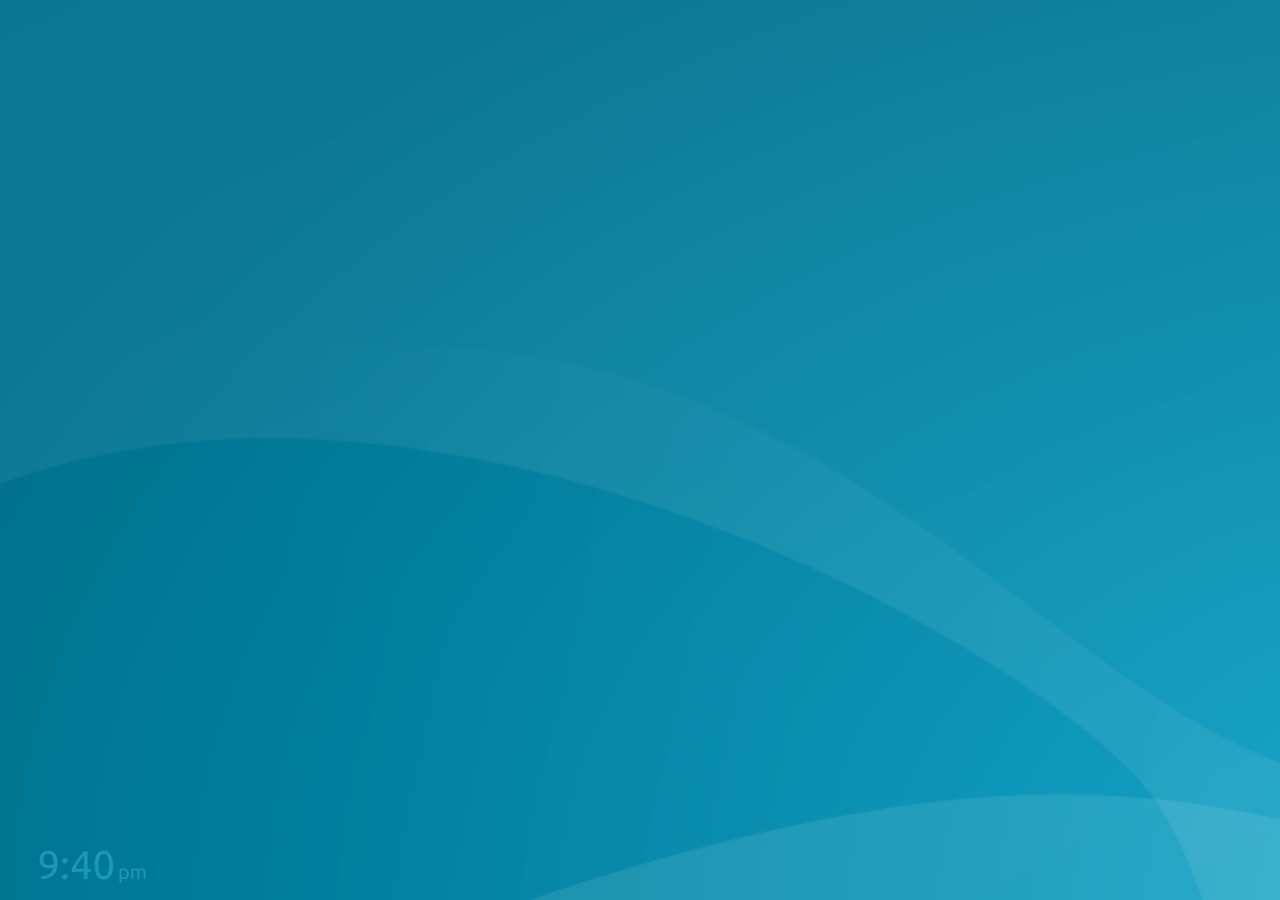
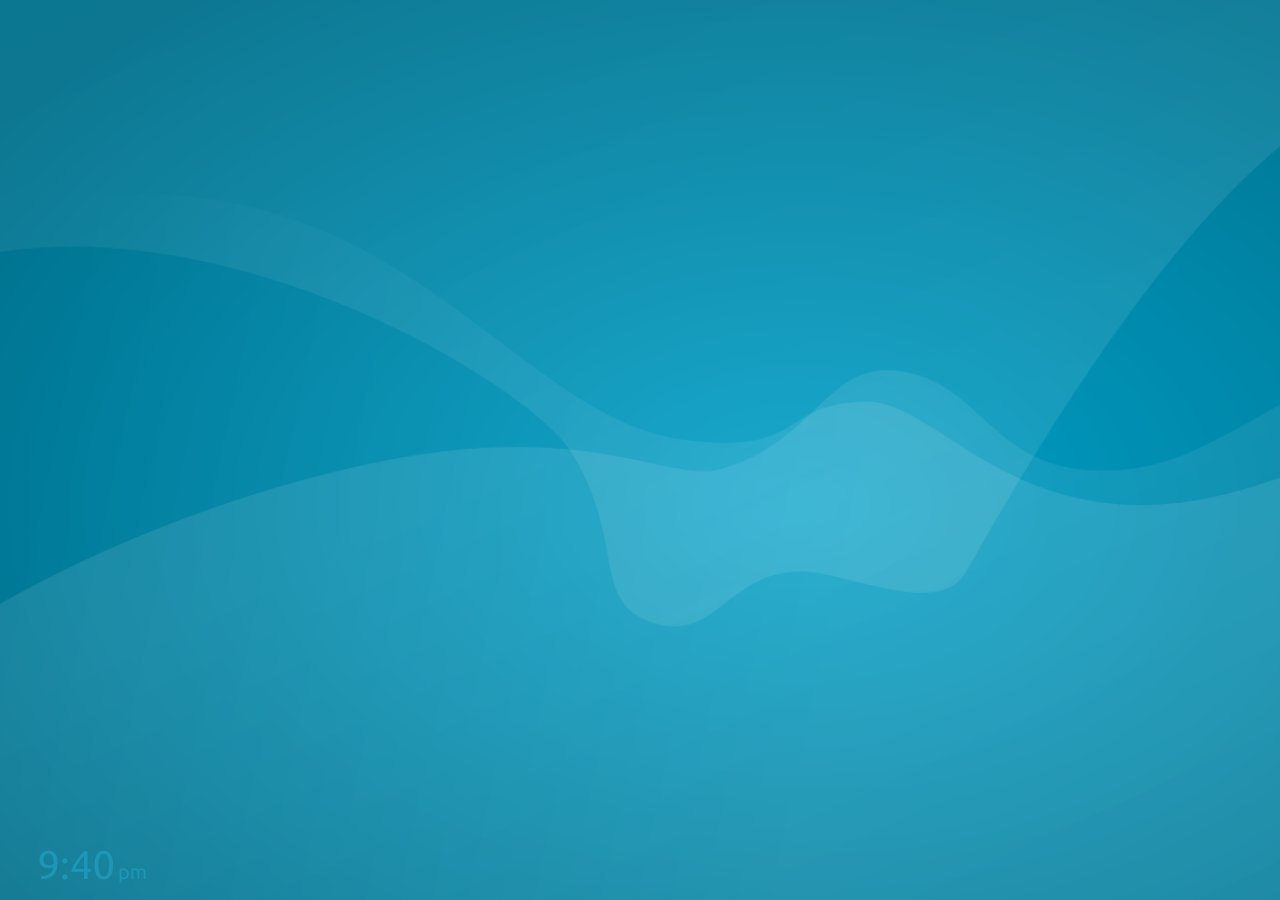
Before and after one commit to RarelyCharlie/rarelycharlie.github.io, a Jekyll site: the page built from clock.md, in a window 1280 px wide. Built offline with Jekyll 4.4.1, drawn with Linux system fonts in a browser that asks for light colours.

Commit message:
html background

```diff
--- a/_layouts/clock.html
+++ b/_layouts/clock.html
@@ -7,7 +7,9 @@
 <script src="/assets/moment.min.js"></script>
 <script src="/assets/moment-timezone-with-data-2012-2022.min.js"></script>
 <style>
-body {background: url(/assets/xubuntu-xenial.png) top left / 2560px 1600px; font-family: Ubuntu, sans-serif;}
+html {background: url(/assets/xubuntu-xenial.png) no-repeat center center fixed; -webkit-background-size: cover; -moz-background-size: cover; -o-background-size: cover; background-size: cover;}
+/* background: url(/assets/xubuntu-xenial.png) top left / 2560px 1600px;*/
+body {font-family: Ubuntu, sans-serif;}
 #clock {display: none; font-size: 40px;color: #1b98b8; position: fixed; bottom: 12px; left: 12px;}
 #clock div {display: inline-block;}
 #hour {width: 48px; text-align: right;}
```
